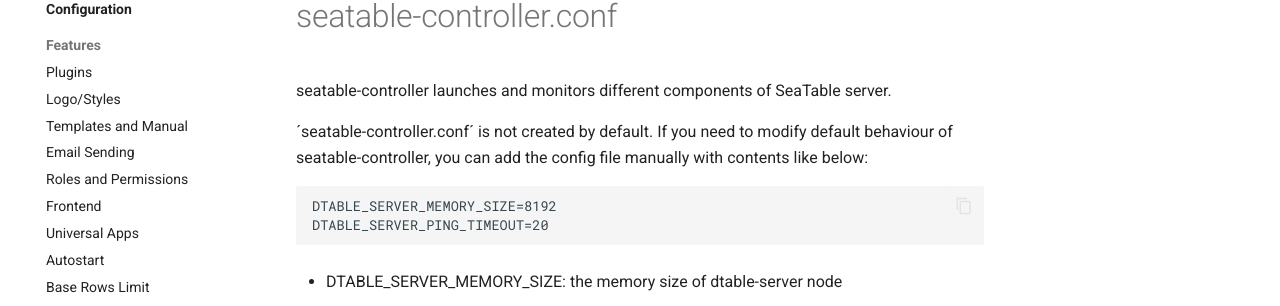
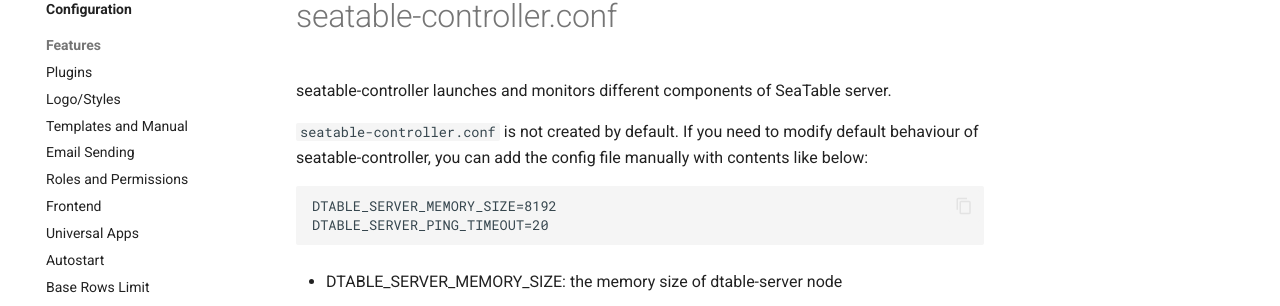
Before and after one commit to seatable/seatable-admin-docs, an MkDocs documentation site: the page built from docs/config/seatable-controller-conf.md, in a window 1280 px wide. Shown: the part 150-456 px from the top of the page. Built offline with MkDocs 1.6.1 and Material for MkDocs 9.7.7, drawn with Linux system fonts in a browser that asks for light colours; comment, search, counter and statistics services are not loaded.

````diff
--- a/docs/config/seatable-controller-conf.md
+++ b/docs/config/seatable-controller-conf.md
@@ -2,7 +2,7 @@
 
 seatable-controller launches and monitors different components of SeaTable server.
 
-´seatable-controller.conf´ is not created by default. If you need to modify default behaviour of seatable-controller, you can add the config file manually with contents like below:
+`seatable-controller.conf` is not created by default. If you need to modify default behaviour of seatable-controller, you can add the config file manually with contents like below:
 
 ```
 DTABLE_SERVER_MEMORY_SIZE=8192
````
